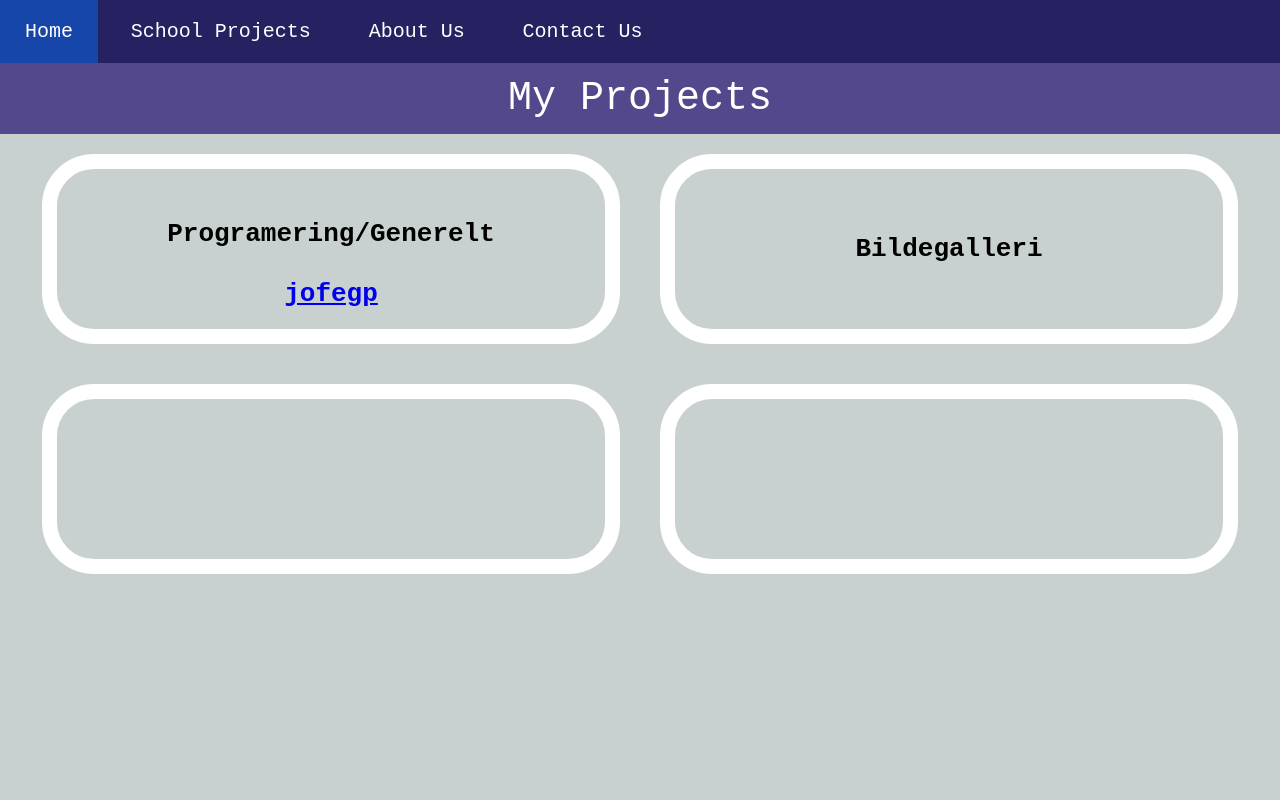
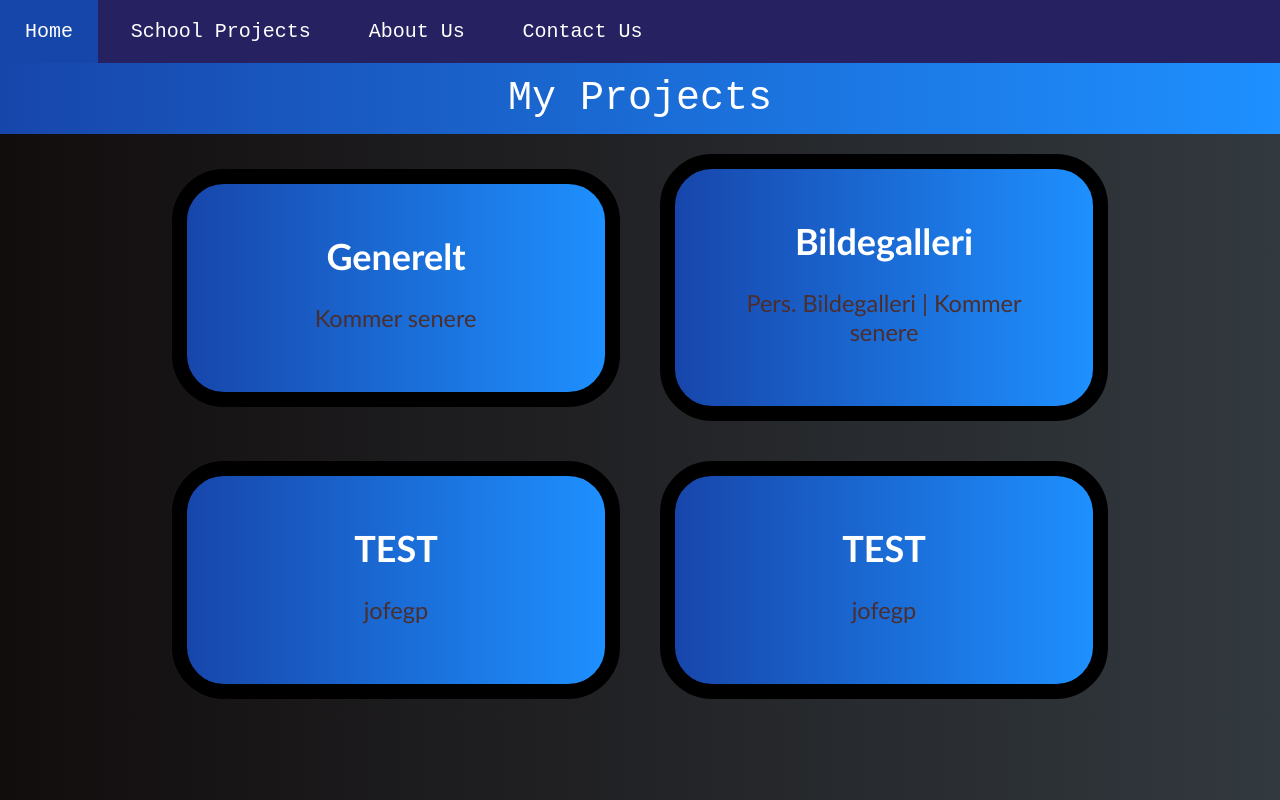
Before and after one commit to Alexmour0907/Alexmour0907.github.io, a plain HTML site: page ProsjektOversikt/mineprosjekter.html in a window 1280 px wide. Drawn offline with Linux system fonts and the light colour scheme.

Commit message:
CSS mine prosjekter
Jeg har brukt god tid på å forbedre css koden til "mine prosjekter". Ble veldig fornøyd med resultatet. Jeg søkte også opp hvordan jeg fikser at tekst ikke går utanfor boksen når det blir mindre skjerm. Leste litt og så noen videoer og jeg endte opp med å få det til. Jeg har også en transition-scale på noe av teksten som ser helt fantastisk ut!

```diff
--- a/Bildegalleri/bildegalleri.css
+++ b/Bildegalleri/bildegalleri.css
@@ -1,3 +1,85 @@
+.item1 {grid-area: menu;}
+.item2 {grid-area: header;}
+.item3 {grid-area: main;}
+.item4 {grid-area: footer;}
+
+.grid-container {
+    display: grid;
+    grid-template-columns: repeat(6, 1fr);
+    grid-template-rows: auto 1fr auto auto;
+    grid-template-areas:
+        'menu  menu   menu   menu  menu  menu'
+        'header header header header header header'
+        'main   main    main    main    main    main'
+        'footer footer  footer  footer  footer  footer';
+}
+
 html, body{
     background-color: rgb(200, 209, 207);
 }
+
+.font{
+    font-family: Verdana, Geneva, Tahoma, sans-serif;
+    padding-top: 15px;
+    padding-bottom: 5px;
+    padding-left: 20px;
+}
+
+
+* {
+    padding: 0;
+    margin: 0;
+    font-family: monospace;
+}
+
+ul {
+    list-style: none;
+    background: #262262;
+}
+
+ul li {
+    display: inline-block;
+    position: relative;
+}
+
+ul li a {
+    display: block;
+    padding: 20px 25px;
+    color: #fff;
+    text-decoration: none;
+    text-align: center;
+    font-size: 20px;
+}
+
+ul li ul.dropdown li {
+    display: block;
+}
+
+ul li ul.dropdown {
+    width: 100%;
+    background: #262262;
+    position: absolute;
+    z-index: 999;
+    display: none;
+}
+
+ul li a:hover {
+    background: #1746ab;
+}
+
+ul li:hover ul.dropdown {
+    display: block;
+}
+
+.item3{
+    flex-wrap: wrap;
+    align-items: center;
+    justify-content: center;
+    display: flex;
+}
+
+.item1{
+    position: sticky;
+    top: 0;
+
+}
--- a/ProsjektOversikt/mineprosjekter.css
+++ b/ProsjektOversikt/mineprosjekter.css
@@ -15,8 +15,7 @@
 }
 
 html, body {
-    background-color: rgb(200, 209, 207);
-
+    background: linear-gradient(90deg, #120d0d, #32393f);
 }
 
 .item1{
@@ -26,7 +25,7 @@ html, body {
 }
 
 .item2 { /* header */
-    background-color: rgb(82, 72, 139);
+    background: linear-gradient(90deg, #1746ab, #1e90ff);
     color: white;
     text-align: center;
 
@@ -100,11 +99,10 @@ ul li:hover ul.dropdown {
     display: flex;
 }
 
-.boks{
-
+.boks {
     width: 35%;
-    height: 60px;
-    border: 15px solid rgb(255, 255, 255);
+    border: 15px solid rgb(0, 0, 0);
+    background: linear-gradient(90deg, #1746ab, #1e90ff); /* Beholder gradient bakgrunn */
     padding: 50px;
     margin: 20px;
     border-radius: 4rem;
@@ -112,13 +110,56 @@ ul li:hover ul.dropdown {
     flex-direction: column;
     justify-content: space-around;
     align-items: center;
+    box-sizing: border-box; /* Sørger for at padding og ramme er inkludert i elementets totale størrelse */
+    word-wrap: break-word; /* Bryter lange ord slik at de holder seg innenfor boksen */
+    max-width: 90%; /* Sikrer at boksen ikke blir bredere enn 90% av skjermens bredde */
 }
 
 .boks h1 {
-    font-size: 1.1rem;
+    font-size: 36px;
+    font-family: 'Trebuchet MS', sans-serif;
+    font-weight: bold;
+    margin: 0;
+    text-align: center;
+    color: white; /* Farge på teksten (hvit) */
+    word-wrap: break-word; /* Bryter lange ord i overskriften */
 }
 
-/* .boks_child{
-    display: flex;
+.boks a {
+    font-size: 24px;
+    font-family: 'Trebuchet MS', sans-serif;
+    text-decoration: none;
+    color: rgb(75, 46, 46); /* Farge på teksten (hvit) */
+    margin: 10px 0;
     text-align: center;
-} */
+    display: block;
+    transition: transform 0.3s ease, color 0.3s ease; /* Overgang for transformasjon og farge */
+    transform: scale(0.98); /* Lett de-skalering når musen ikke er over */
+}
+
+.boks a:hover {
+    color: white; /* Beholder tekstfargen hvit på hover */
+    background: none; /* Ingen bakgrunnsfarge på hover */
+    transform: scale(1.1); /* Øker størrelsen til 110% når du holder musepekeren over */
+}
+
+.boks a:active {
+    transform: scale(0.95); /* Skalerer teksten litt ned (de-scale) når du klikker på den */
+}
+
+
+/* Medieforespørsel for små skjermer */
+@media screen and (max-width: 768px) {
+    .boks {
+        width: 90%; /* Øker bredden på boksen på mindre skjermer */
+        padding: 20px; /* Reduserer padding for mer plass på små skjermer */
+    }
+
+    .boks h1 {
+        font-size: 28px; /* Justerer fontstørrelsen for overskriften på små skjermer */
+    }
+
+    .boks a {
+        font-size: 18px; /* Reduserer fontstørrelsen på lenkene på små skjermer */
+    }
+}
--- a/ProsjektOversikt/mineprosjekter.html
+++ b/ProsjektOversikt/mineprosjekter.html
@@ -15,7 +15,7 @@
                 <ul>
                     <li><a href="/index.html">Home</a></li>
                     <li>
-                        <a href="#">School Projects </a>
+                        <a href="/ProsjektOversikt/mineprosjekter.html">School Projects </a>
                         <ul class="dropdown">
                             <li><a href="/ProsjektOversikt/mineprosjekter.html">All Projects</a></li>
                             <li><a href="/Engelsk/engelsk.html">Singapore (Eng)</a></li>
@@ -31,18 +31,33 @@
                 <P>My Projects</P>
             </div>
             <div class="item3">
-                <h1 class="boks">
-                    <div class="boks_child">
-                        Programering/Generelt
+                <div class="boks">
+                    <div>
+                        <h1>Generelt</h1>
+                    </div>
+                    <br>
+                    <p><a href="#">Kommer senere</a></p>
+                </div>
+                <div class="boks">
+                    <div>
+                        <h1>Bildegalleri</h1>
+                    </div>
+                    <br>
+                    <p><a href="#">Pers. Bildegalleri | Kommer senere</a></p>
+                </div>
+                <div class="boks">
+                    <div>
+                        <h1>TEST</h1>
                     </div>
                     <br>
                     <p><a href="/Engelsk/engelsk.html">jofegp</a></p>
-                </h1>
-                <h1 class="boks">
-                    <p>Bildegalleri</p>
-                </h1>
-                <h1 class="boks"></h1>
-                <h1 class="boks"></h1>
+                </div>                <div class="boks">
+                    <div>
+                        <h1>TEST</h1>
+                    </div>
+                    <br>
+                    <p><a href="/Engelsk/engelsk.html">jofegp</a></p>
+                </div>
             </div>
 </body>
 </html>
```
Also changed, not shown: Bildegalleri/bildegalleri.html (+21 -1 lines), index.html (+1 -1 lines).
